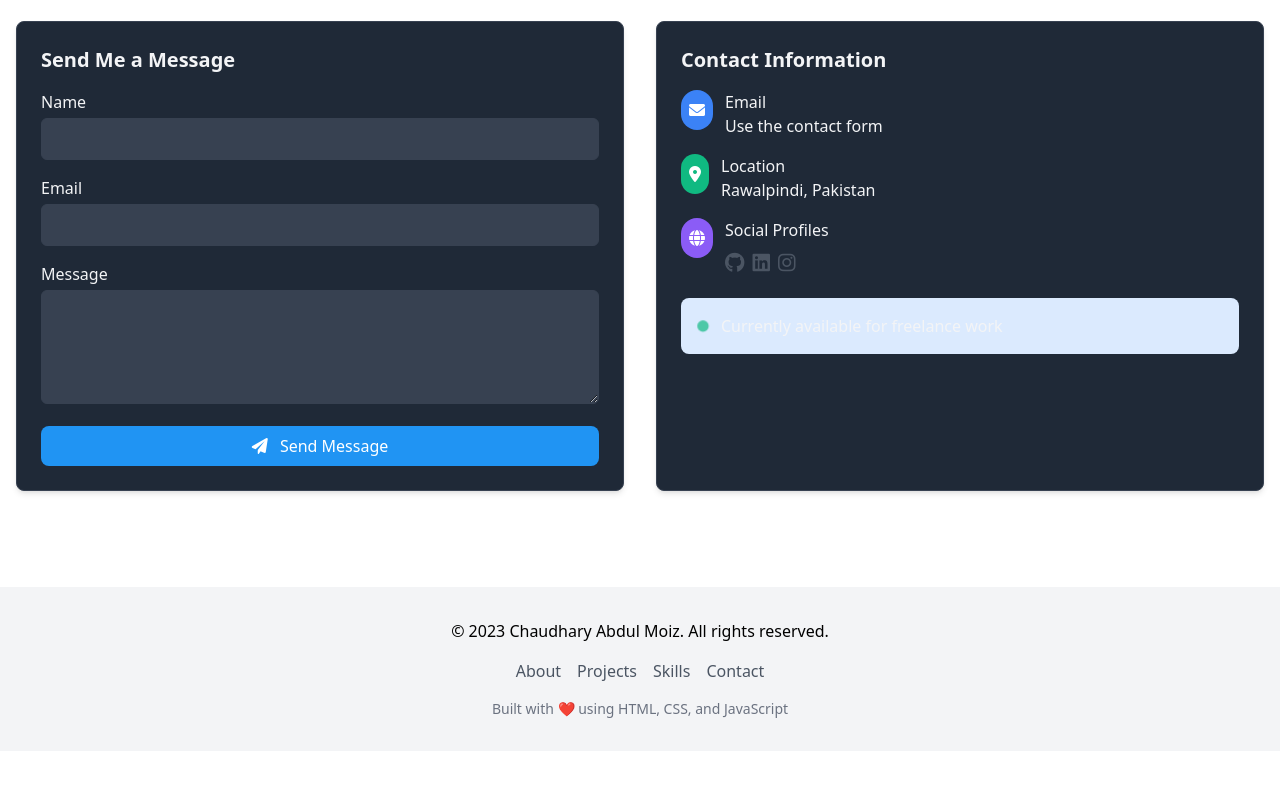
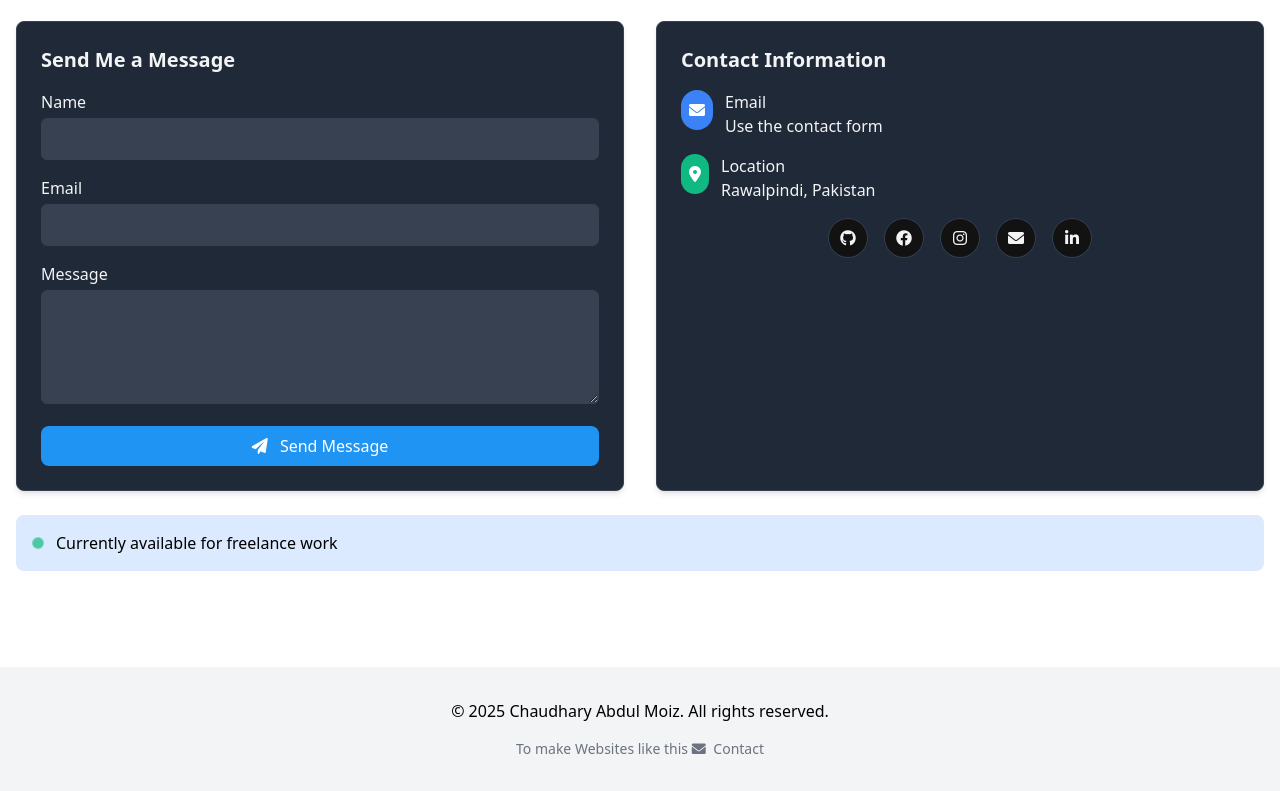
Before and after one commit to ChAbdulMoiz/profile, a plain HTML site: page index.html in a window 1280 px wide. Shown: the part 2007-2798 px from the top of the page. Before the commit the page ends 2758 px from the top, so only its background shows below. Drawn offline with nearby package versions, Linux system fonts and the light colour scheme.

Commit message:
index.html

```diff
--- a/index.html
+++ b/index.html
@@ -962,22 +962,22 @@
                 </div>
               </div>
 
-              <div class="flex items-start">
-                <div class="bg-purple-500 text-white rounded-full p-2 mr-3">
-                  <i class="fas fa-globe"></i>
-                </div>
-                <div>
-                  <h4 class="font-medium">Social Profiles</h4>
-                  <div class="flex mt-2 space-x-2">
-                    <a href="https://github.com/ChAbdulMoiz" target="_blank" class="text-gray-600 dark:text-gray-300 hover:text-blue-500 transition-colors">
-                      <i class="fab fa-github fa-lg"></i>
-                    </a>
-                    <a href="https://www.linkedin.com/in/chaudhary-abdul-moiz-805342326" target="_blank" class="text-gray-600 dark:text-gray-300 hover:text-blue-500 transition-colors">
-                      <i class="fab fa-linkedin fa-lg"></i>
-                    </a>
-                    <a href="https://www.instagram.com/moiz22_x?igsh=ZHE5b2Fhenhyb2E4" target="_blank" class="text-gray-600 dark:text-gray-300 hover:text-blue-500 transition-colors">
-                      <i class="fab fa-instagram fa-lg"></i>
-                    </a>
+              <div class="social-icons" data-aos="fade-up" data-aos-delay="600">
+              <a href="https://github.com/ChAbdulMoiz" target="_blank" class="github" title="GitHub">
+                <i class="fab fa-github"></i>
+              </a>
+              <a href="https://www.facebook.com/share/1BcoDe4o1j/" target="_blank" class="facebook" title="Facebook">
+                <i class="fab fa-facebook"></i>
+              </a>
+              <a href="https://www.instagram.com/moiz22_x?igsh=ZHE5b2Fhenhyb2E4" target="_blank" class="instagram" title="Instagram">
+                <i class="fab fa-instagram"></i>
+              </a>
+              <a href="mailto:moiz04697@gmail.com" class="email" title="Email">
+                <i class="fas fa-envelope"></i>
+              </a>
+              <a href="https://www.linkedin.com/in/chaudhary-abdul-moiz-805342326?utm_source=share&utm_campaign=share_via&utm_content=profile&utm_medium=android_app" target="_blank" class="linkedin" title="LinkedIn">
+                <i class="fab fa-linkedin-in"></i>
+              </a>
                   </div>
                 </div>
               </div>
@@ -989,7 +989,7 @@
                 <div class="relative mr-3">
                   <div class="w-3 h-3 bg-green-500 rounded-full animate-pulse"></div>
                 </div>
-                <p class="font-medium">Currently available for freelance work</p>
+                <p class="font-medium" style="color: black;">Currently available for freelance work</p>
               </div>
             </div>
           </div>
@@ -1000,25 +1000,14 @@
     <!-- Footer -->
     <footer class="bg-gray-100 dark:bg-gray-900 py-8">
       <div class="container mx-auto px-4 text-center">
-        <p class="mb-4">© 2023 Chaudhary Abdul Moiz. All rights reserved.</p>
+        <p class="mb-4">© 2025 Chaudhary Abdul Moiz. All rights reserved.</p>
 
-        <div class="flex justify-center space-x-4">
-          <a href="#about" class="text-gray-600 dark:text-gray-400 hover:text-blue-500 transition-colors">
-            About
-          </a>
-          <a href="#projects" class="text-gray-600 dark:text-gray-400 hover:text-blue-500 transition-colors">
-            Projects
-          </a>
-          <a href="#skills" class="text-gray-600 dark:text-gray-400 hover:text-blue-500 transition-colors">
-            Skills
-          </a>
-          <a href="#contact" class="text-gray-600 dark:text-gray-400 hover:text-blue-500 transition-colors">
-            Contact
-          </a>
-        </div>
 
-        <p class="mt-4 text-sm text-gray-500 dark:text-gray-400">
-          Built with ❤️ using HTML, CSS, and JavaScript
+
+     <p class="mt-4 text-sm text-gray-500 dark:text-gray-400">
+          To make Websites like this <a href="#contact" class="font-medium hover:text-blue-500 transition-colors">
+                <i class="fas fa-envelope mr-1"></i> Contact
+              </a>
         </p>
       </div>
     </footer>
```
